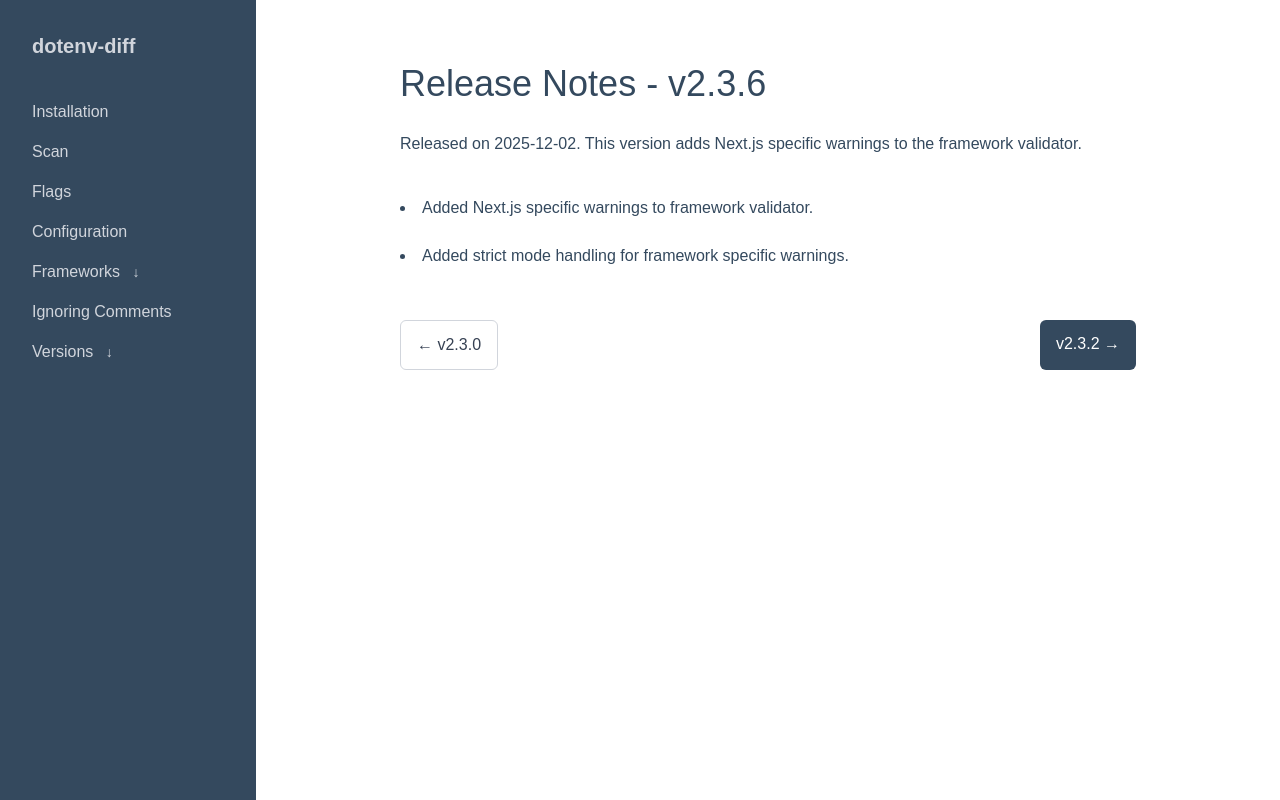
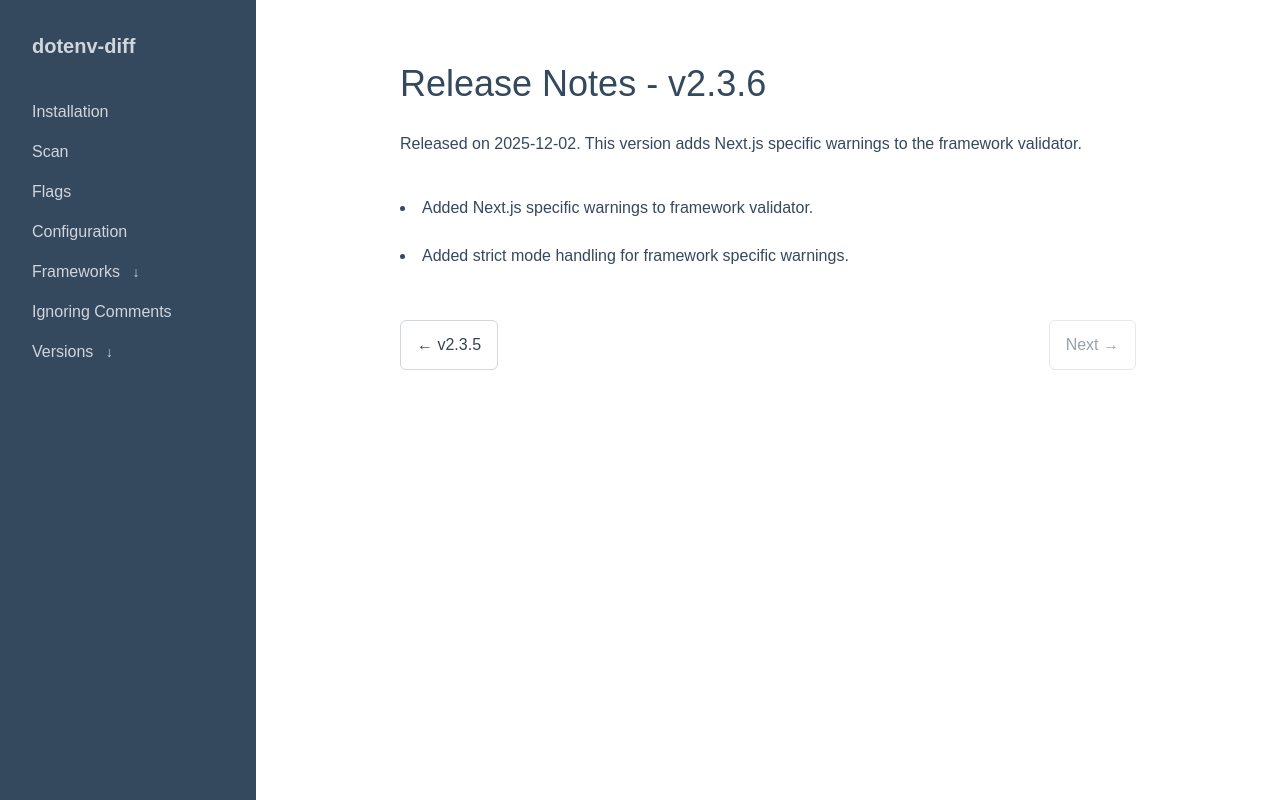
Before and after one commit to Chrilleweb/dotenv-diff-docs, a SvelteKit app: page /v2.3.6 in a window 1280 px wide. Built offline with nearby package versions, Linux system fonts and the light colour scheme.

Commit message:
fixed small bug on links

```diff
--- a/src/routes/v2.3.6/+page.svelte
+++ b/src/routes/v2.3.6/+page.svelte
@@ -20,4 +20,4 @@
 	</ul>
 </div>
 
-<BackNext backHref="/v2.3.0" backTitle="v2.3.0" nextHref="/v2.3.2" nextTitle="v2.3.2" />
+<BackNext backHref="/v2.3.5" backTitle="v2.3.5" nextHref={null} nextTitle="Next" />
```
